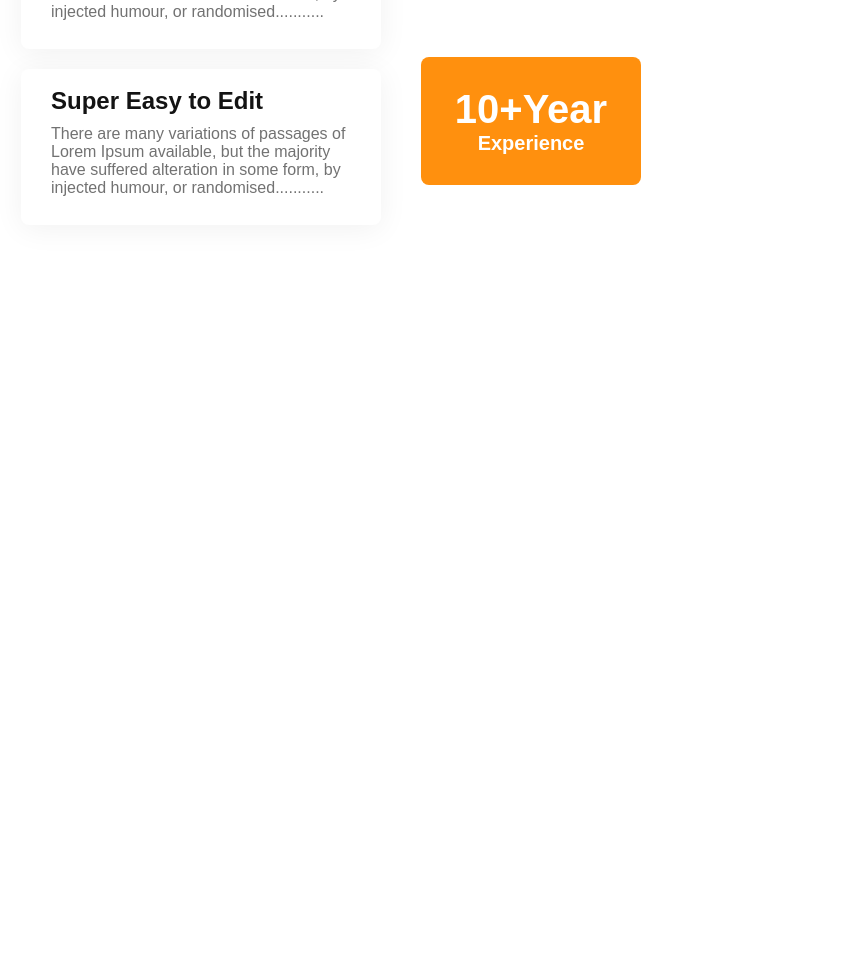
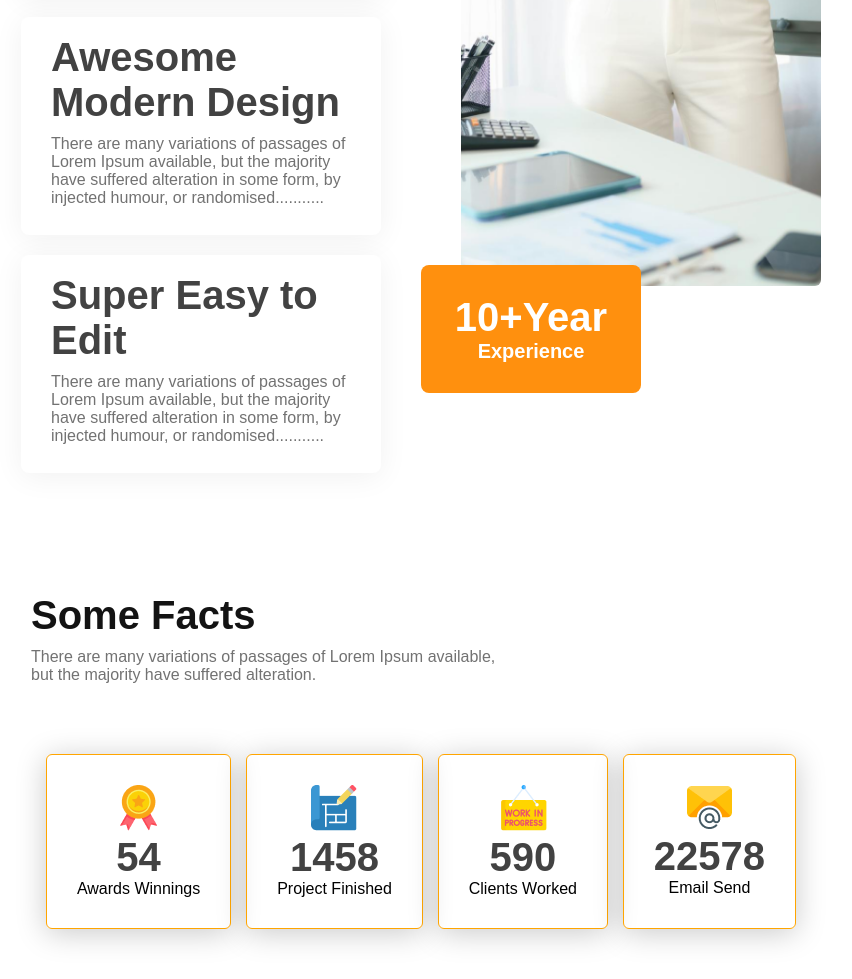
Before and after one commit to AbuRaihan32/g3-architects-website, a plain HTML site: page index.html in a window 1280 px wide. Shown: the part 2104-3083 px from the top of the page, without its empty margins (219-1071 px from the left). Before the commit the page ends 2399 px from the top, so only its background shows below. Drawn offline with Linux system fonts and the light colour scheme.

Commit message:
added some section codes

```diff
--- a/index.html
+++ b/index.html
@@ -1,5 +1,6 @@
 <!DOCTYPE html>
 <html lang="en">
+
 <head>
     <meta charset="UTF-8">
     <meta name="viewport" content="width=device-width, initial-scale=1.0">
@@ -7,6 +8,7 @@
 
     <link rel="stylesheet" href="style/style.css">
 </head>
+
 <body>
 
     <!-- start header section here -->
@@ -25,7 +27,8 @@
         <div class="banner-content">
             <h1 class="banner-title">Brand New Group of Architects </h1>
             <p class="description-primry">
-                There are many variations of passages of Lorem Ipsum available, but the majority have suffered alteration in <br> some form, by injected humour, or randomised words which don't look even
+                There are many variations of passages of Lorem Ipsum available, but the majority have suffered
+                alteration in <br> some form, by injected humour, or randomised words which don't look even
             </p>
             <button class="btn-primry">Explore More</button>
             <img src="images/banner.png" alt="">
@@ -42,8 +45,11 @@
                 <img src="images/team4.png" alt="">
             </div>
             <div class="quick-content-box">
-                <h2><span class="quick-list">Quick list </span><span class="of-our">of Our</span><br> <span class="Features">Features</span></h2>
-                <p class="description-primry">There are many variations of passages of Lorem Ipsum available, but the majority have suffered alteration in some form, by injected humour, or randomised words which don't look even</p>
+                <h2><span class="quick-list">Quick list </span><span class="of-our">of Our</span><br> <span
+                        class="Features">Features</span></h2>
+                <p class="description-primry">There are many variations of passages of Lorem Ipsum available, but the
+                    majority have suffered alteration in some form, by injected humour, or randomised words which don't
+                    look even</p>
                 <button class="btn-primry">Explore More</button>
             </div>
         </div>
@@ -53,26 +59,36 @@
         <div class="fearures-section-container">
             <div class="features-content">
                 <h3 class="title-primry features-title">Features you will love & enjoy</h3>
-                    <p class="description-primry">There are many variations of passages of Lorem Ipsum available, but the majority have suffered alteration in some form, by injected humour, or randomised words which don't look even</p>
+                <p class="description-primry ppp">There are many variations of passages of Lorem Ipsum available, but the
+                    majority have suffered alteration in some form, by injected humour, or randomised words which don't
+                    look even</p>
 
                 <div class="card-content">
                     <h3 class="card-title">Dexktop & Mobile Version</h3>
-                        <p class="description-primry">There are many variations of passages of Lorem Ipsum available, but the majority have suffered alteration in some form, by injected humour, or randomised...........</p>
+                    <p class="description-primry">There are many variations of passages of Lorem Ipsum available, but
+                        the majority have suffered alteration in some form, by injected humour, or randomised...........
+                    </p>
                 </div>
 
                 <div class="card-content">
                     <h3 class="card-title">Drag & Drop Builder</h3>
-                        <p class="description-primry">There are many variations of passages of Lorem Ipsum available, but the majority have suffered alteration in some form, by injected humour, or randomised...........</p>
+                    <p class="description-primry">There are many variations of passages of Lorem Ipsum available, but
+                        the majority have suffered alteration in some form, by injected humour, or randomised...........
+                    </p>
                 </div>
 
                 <div class="card-content">
                     <h3 class="card-title">Awesome Modern Design</h3>
-                        <p class="description-primry">There are many variations of passages of Lorem Ipsum available, but the majority have suffered alteration in some form, by injected humour, or randomised...........</p>
+                    <p class="description-primry">There are many variations of passages of Lorem Ipsum available, but
+                        the majority have suffered alteration in some form, by injected humour, or randomised...........
+                    </p>
                 </div>
 
                 <div class="card-content">
                     <h3 class="card-title">Super Easy to Edit</h3>
-                        <p class="description-primry">There are many variations of passages of Lorem Ipsum available, but the majority have suffered alteration in some form, by injected humour, or randomised...........</p>
+                    <p class="description-primry">There are many variations of passages of Lorem Ipsum available, but
+                        the majority have suffered alteration in some form, by injected humour, or randomised...........
+                    </p>
                 </div>
 
             </div>
@@ -85,13 +101,43 @@
                 </div>
             </div>
         </div>
+        <!-- end features section here -->
 
+        <!-- start some section here -->
+        <div class="some-section-container">
+            <h2 class="title-primry">Some Facts</h2>
+            <p class="description-primry">There are many variations of passages of Lorem Ipsum available, <br> but the
+                majority have suffered alteration.</p>
 
-        <!-- end features section here -->
+            <div class="last-card-container">
+                <div class="last-card">
+                    <img src="images/icons/ribon.png" alt="">
+                    <h2 class="card-title">54</h2>
+                    <p>Awards Winnings</p>
+                </div>
+                <div class="last-card">
+                    <img src="images/icons/projects.png" alt="">
+                    <h2 class="card-title">1458</h2>
+                    <p>Project Finished</p>
+                </div>
+                <div class="last-card">
+                    <img src="images/icons/customers.png" alt="">
+                    <h2 class="card-title">590</h2>
+                    <p>Clients Worked</p>
+                </div>
+                <div class="last-card">
+                    <img src="images/icons/email.png" alt="">
+                    <h2 class="card-title">22578</h2>
+                    <p>Email Send</p>
+                </div>
+            </div>
+        </div>
+        <!-- end some section here -->
     </main>
 
     <footer>
 
     </footer>
 </body>
+
 </html>
--- a/style/style.css
+++ b/style/style.css
@@ -158,7 +158,10 @@ nav>ul>li>a {
 
 .features-image-box img {
     width: 100%;
+    height: 80%;
     margin-top: 20px;
+    object-fit: cover;
+    border-radius: 6px;
 }
 
 .image-btn {
@@ -166,7 +169,7 @@ nav>ul>li>a {
     text-align: center;
     padding: 30px 0;
     position: absolute;
-    bottom: 10px;
+    bottom: 50px;
     left: -40px;
 }
 
@@ -185,6 +188,37 @@ nav>ul>li>a {
     padding: 0;
 }
 
+/* start Some section styles */
+.some-section-container {
+    padding: 50px 250px;
+}
+
+.last-card-container {
+    display: flex;
+    justify-content: space-evenly;
+    margin-top: 60px;
+}
+
+.last-card {
+    text-align: center;
+    border: 1px solid orange;
+    padding: 30px;
+    border-radius: 6px;
+    box-shadow: 0px 4px 30px 0px rgba(0, 0, 0, 0.212);
+}
+
+.card-title {
+    color:#424242;
+    font-size: 2.5rem;
+    font-weight: 600;
+}
+
+.last-card>p {
+    margin: 0;
+}
+
+
+/* start sponsors section styles */
 
 
 
@@ -243,12 +277,22 @@ nav>ul>li>a {
     }
 
     .features-content,
-    .features-image-box{
-        width:100%;
+    .features-image-box {
+        width: 100%;
     }
-    .image-btn{
+
+    .image-btn {
         bottom: -110px;
-        left: 90px;
+        left: 70px;
+    }
+    .some-section-container{
+        padding: 10px;
+        margin-top: 100px;
+    }
+    .last-card-container{
+        flex-direction: column;
+        margin-top: 30px;
+        gap: 20px;
     }
 
 }
@@ -277,25 +321,34 @@ nav>ul>li>a {
         margin-top: 40px;
     }
 
-    .quick-image-box{
+    .quick-image-box {
         gap: 14px;
     }
+
     .quick-content-box {
         width: 90%;
     }
-    .fearures-section-container{
+
+    .fearures-section-container {
         padding: 20px;
         gap: 40px;
 
     }
-    .features-image-box{
+
+    .features-image-box {
         display: flex;
         flex-direction: column;
         align-items: center;
         gap: 30px;
     }
-    .image-btn{
+
+    .image-btn {
         position: static;
     }
-
+    .some-section-container{
+        padding: 20px;
+    }
+    .last-card-container{
+        margin-top: 30px;
+    }
 }
```
Lines whose indentation alone changed are shown as unchanged.
